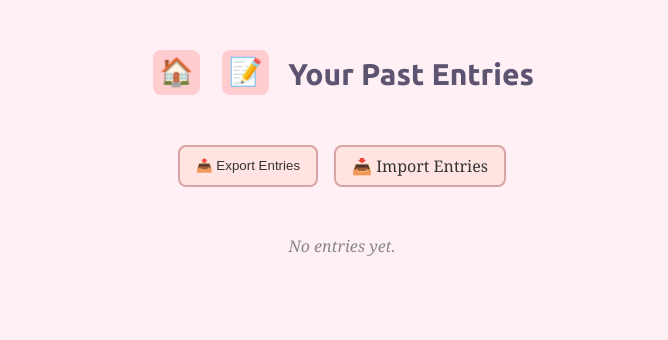
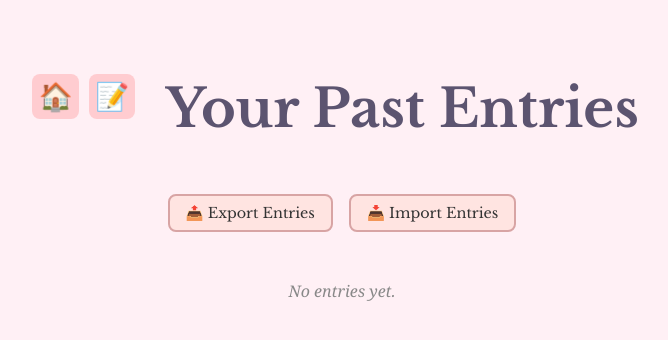
Before and after one commit to ShaynaMBarclay/vent2me, a React (Vite) app: page /history in a window 1280 px wide. Shown: the top 340 px of the page, without its empty margins (298-966 px from the left). Built offline with nearby package versions, Linux system fonts and the light colour scheme; the HTML template or start-up script is replaced by a standard one; a web font is replaced by a local one.

Commit message:
csssssssssss

```diff
--- a/src/styles/History.css
+++ b/src/styles/History.css
@@ -9,12 +9,18 @@
   }
 
   .history-header {
-    font-size: 2rem;
+    font-size: 6rem;
     margin-bottom: 1rem;
     color: #355e3b; /* deep green text */
     display: flex;
     align-items: center;
-    gap: 1rem;
+    gap: 0.2rem;
+  }
+  h2 {
+    font-size: 3.3rem;
+    margin-left: 1.5rem;
+    margin-right: 1rem;
+    font-family: "Libre Baskerville", serif;
   }
 
   .entries-grid {
@@ -98,6 +104,8 @@
     padding: 0.5rem 1rem;
     cursor: pointer;
     transition: background-color 0.2s ease;
+    font-family: "Libre Baskerville", serif;
+    font-size: 0.9rem;
   }
 
   .export-button:hover,
```
